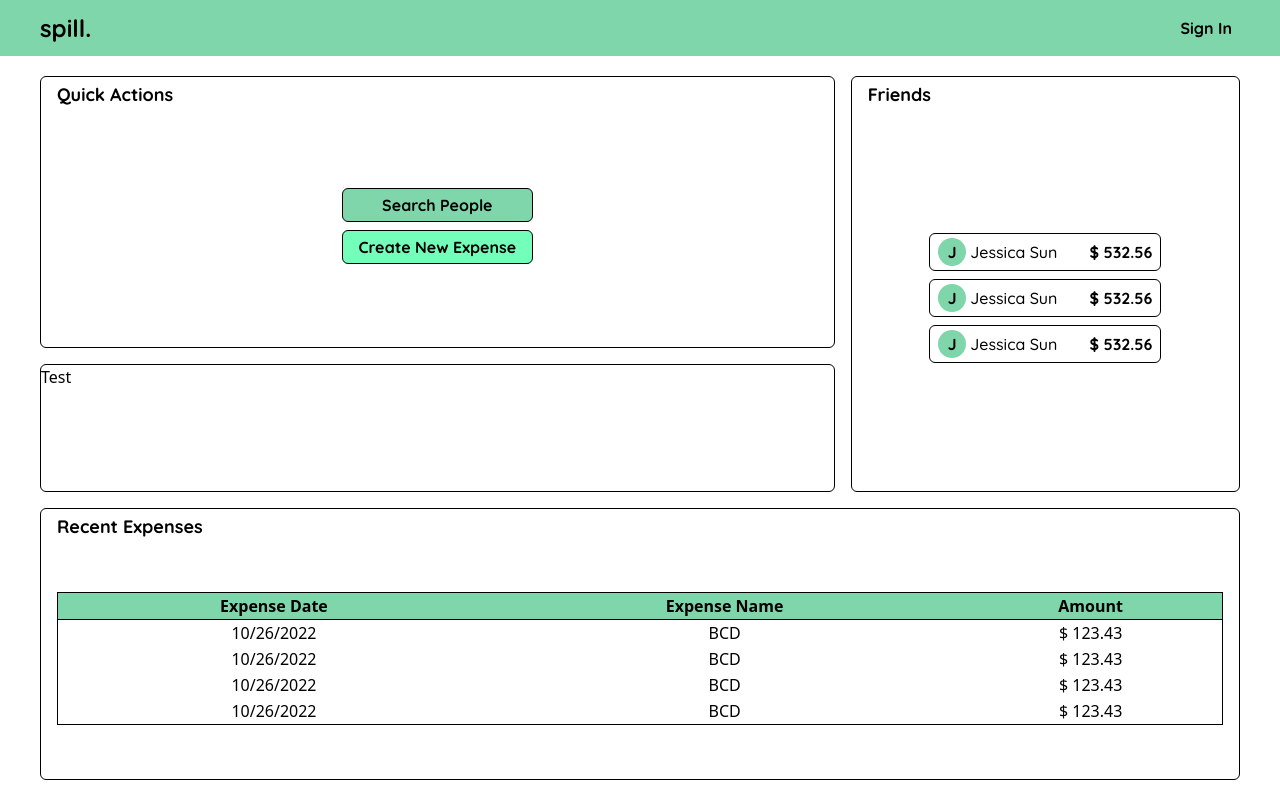
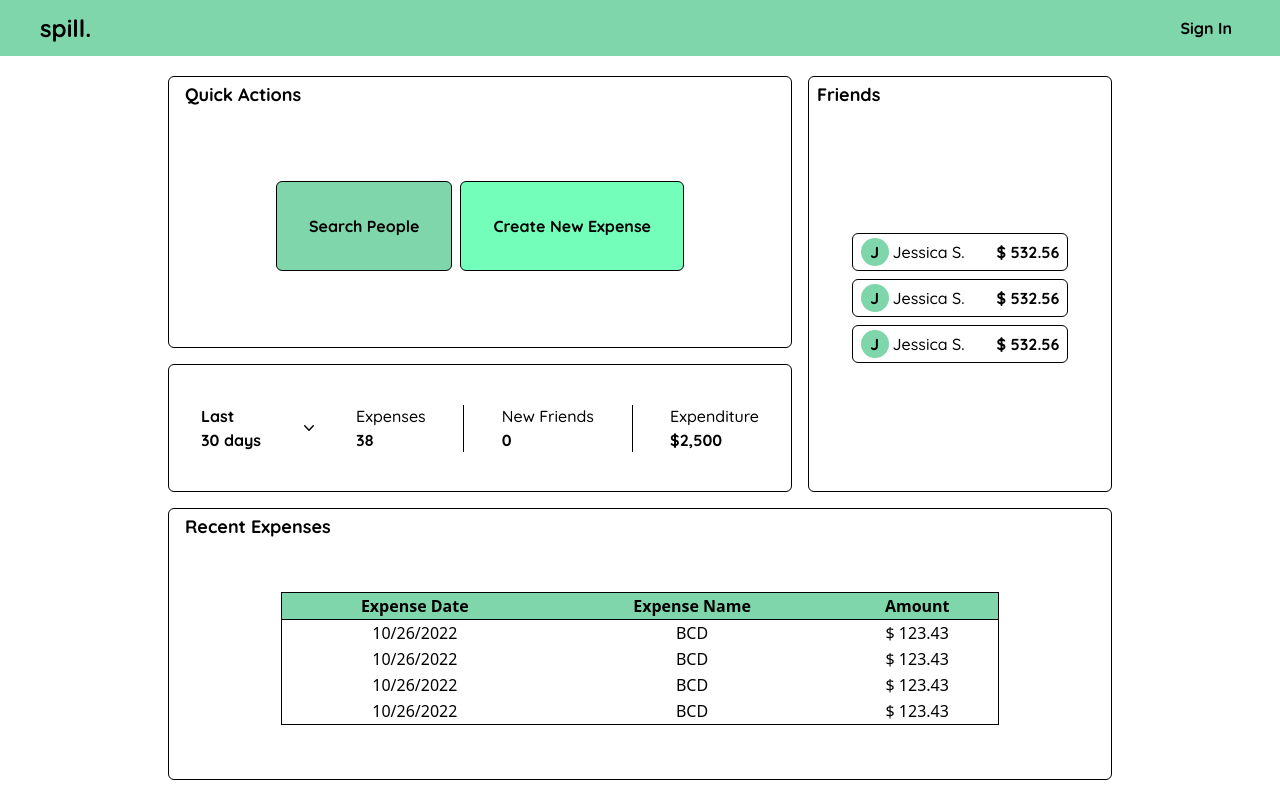
Before and after one commit to jthamrun/spill-app, a Next.js app: page /dashboard in a window 1280 px wide. Built offline with nearby package versions, Linux system fonts and the light colour scheme; no server answers.

Commit message:
finished dashboard mockup

```diff
--- a/app/dashboard/page.tsx
+++ b/app/dashboard/page.tsx
@@ -6,7 +6,7 @@ import RecentExpensesDashboard from "../../components/Dashboard/RecentExpensesDa
 
 function Dashboard() {
   return (
-    <div className="h-[90vh] xl:h-[93vh] px-10 py-5 grid grid-rows-9 md:grid-cols-3 md:grid-rows-5 gap-4 overflow-auto">
+    <div className="h-[90vh] xl:h-[93vh] px-10 py-5 grid grid-rows-9 md:grid-cols-3 md:grid-rows-5 gap-4 overflow-auto xl:max-w-5xl m-auto">
       <QuickActionsDashboard />
       <FriendsStatsDashboard />
       <QuickStatsDashboard />
--- /dev/null
+++ b/app/search/people/page.tsx
@@ -0,0 +1,7 @@
+import React from "react";
+
+function SearchPeoplePage() {
+  return <div>Test</div>;
+}
+
+export default SearchPeoplePage;
--- a/components/Dashboard/FriendsStatsDashboard.tsx
+++ b/components/Dashboard/FriendsStatsDashboard.tsx
@@ -3,7 +3,7 @@ import FriendsStatsFriend from "./FriendsStatsFriend";
 
 function FriendsStatsDashboard() {
   return (
-    <div className="border border-black row-span-5 md:col-span-1 md:row-span-3 rounded-md flex flex-col px-4 py-1">
+    <div className="border border-black row-span-5 md:col-span-1 md:row-span-3 rounded-md flex flex-col px-2 py-1">
       <h3 className="font-quicksand font-bold text-sm md:text-lg">Friends</h3>
       <div className="flex h-full">
         <div className="m-auto flex flex-col space-y-2">
--- a/components/Dashboard/FriendsStatsFriend.tsx
+++ b/components/Dashboard/FriendsStatsFriend.tsx
@@ -2,13 +2,13 @@ import React from "react";
 
 function FriendsStatsFriend() {
   return (
-    <div className="flex items-center font-quicksand  border border-black rounded-md px-2 py-1 space-x-8 min-[760px]:space-x-2 min-[911px]:space-x-8">
+    <div className="flex items-center font-quicksand cursor-pointer border border-black rounded-md px-2 py-1 space-x-8 min-[760px]:space-x-2 min-[911px]:space-x-8 group hover:bg-black hover:text-white">
       <div className="flex items-center space-x-1">
-        <div className="flex bg-base-green h-7 w-7 rounded-full justify-center items-center">
-          <h1 className="font-bold">J</h1>
+        <div className="flex bg-base-green h-7 w-7 rounded-full justify-center items-center group-hover:bg-nav-gray">
+          <h1 className="font-bold group-hover:text-black">J</h1>
         </div>
         <p className="font-medium min-[760px]:text-sm min-[911px]:text-base">
-          Jessica Sun
+          Jessica S.
         </p>
       </div>
       <p className="font-bold min-[760px]:text-sm min-[911px]:text-base">
--- a/components/Dashboard/QuickActionsDashboard.tsx
+++ b/components/Dashboard/QuickActionsDashboard.tsx
@@ -1,4 +1,5 @@
 import React from "react";
+import Link from "next/link";
 
 function QuickActionsDashboard() {
   return (
@@ -7,11 +8,17 @@ function QuickActionsDashboard() {
         Quick Actions
       </h3>
       <div className="flex h-full">
-        <div className="m-auto flex flex-col space-y-2">
-          <button className="border border-black rounded-md px-4 py-1 bg-base-green">
-            <p className="font-quicksand font-bold">Search People</p>
-          </button>
-          <button className="border border-black rounded-md px-4 py-1 bg-light-green">
+        <div className="m-auto flex flex-col space-y-2 min-[780px]:flex-row min-[780px]:space-y-0 min-[780px]:space-x-2 text-center">
+          <Link
+            href="/search/people"
+            className="border border-black rounded-md px-4 py-1 bg-base-green min-[780px]:p-8 hover:bg-black hover:text-white"
+          >
+            <button>
+              <p className="font-quicksand font-bold">Search People</p>
+            </button>
+          </Link>
+
+          <button className="border border-black rounded-md px-4 py-1 bg-light-green min-[780px]:p-8 hover:bg-black hover:text-white">
             <p className="font-quicksand font-bold">Create New Expense</p>
           </button>
         </div>
--- a/components/Dashboard/QuickStatsDashboard.tsx
+++ b/components/Dashboard/QuickStatsDashboard.tsx
@@ -1,9 +1,30 @@
 import React from "react";
+import { ChevronDownIcon } from "@heroicons/react/20/solid";
 
 function QuickStatsDashboard() {
   return (
-    <div className="hidden md:grid md:border md:border-black md:col-span-2 md:row-span-1 rounded-md">
-      Test
+    <div className="hidden md:grid md:border md:border-black md:col-span-2 md:row-span-1 rounded-md font-quicksand font-medium">
+      <div className="flex justify-between p-4 items-center xl:px-8">
+        <h3 className="font-bold">
+          Last <br />
+          30 days
+        </h3>
+        <ChevronDownIcon className="h-5" />
+        <h3 className="">
+          Expenses <br />
+          <span className="font-bold">38</span>
+        </h3>
+        <div className="w-[1px] bg-black h-1/2"></div>
+        <h3>
+          New Friends <br />
+          <span className="font-bold">0</span>
+        </h3>
+        <div className="w-[1px] bg-black h-1/2"></div>
+        <h3>
+          Expenditure <br />
+          <span className="font-bold">$2,500</span>
+        </h3>
+      </div>
     </div>
   );
 }
--- a/components/Dashboard/RecentExpensesDashboard.tsx
+++ b/components/Dashboard/RecentExpensesDashboard.tsx
@@ -7,7 +7,7 @@ function RecentExpensesDashboard() {
       <h3 className="font-quicksand font-bold text-sm md:text-lg">
         Recent Expenses
       </h3>
-      <div className="flex h-full">
+      <div className="flex h-full md:px-24">
         <table className="m-auto w-full text-center border border-black">
           <thead className="bg-base-green border-y border-black">
             <tr>
--- a/components/Dashboard/RecentExpensesRow.tsx
+++ b/components/Dashboard/RecentExpensesRow.tsx
@@ -2,7 +2,7 @@ import React from "react";
 
 function RecentExpensesRow() {
   return (
-    <tr>
+    <tr className="cursor-pointer hover:bg-black hover:text-white">
       <td>
         <p>10/26/2022</p>
       </td>
--- a/components/Nav/NavigationAvatar.tsx
+++ b/components/Nav/NavigationAvatar.tsx
@@ -9,7 +9,6 @@ type Props = {
 };
 
 function NavigationAvatar({ session }: Props) {
-
   if (session)
     return (
       <div className="hidden md:flex">
--- a/components/Nav/NavigationOptions.tsx
+++ b/components/Nav/NavigationOptions.tsx
@@ -1,6 +1,8 @@
 "use client";
 import { unstable_getServerSession } from "next-auth";
 import React, { useState, useRef, useEffect } from "react";
+import { signIn, signOut } from "next-auth/react";
+import Link from "next/link";
 
 type Props = {
   session: Awaited<ReturnType<typeof unstable_getServerSession>>;
@@ -40,9 +42,11 @@ function NavigationOptions({ session }: Props) {
           <h1 className="transition duration-150 hover:underline hover:underline-offset-4 cursor-pointer">
             Friends
           </h1>
+          <Link href="/search/people">
             <h1 className="transition duration-150 hover:underline hover:underline-offset-4 cursor-pointer">
               Search People
             </h1>
+          </Link>
         </div>
 
         <button
@@ -76,7 +80,7 @@ function NavigationOptions({ session }: Props) {
           }`}
           ref={sideBarRef}
         >
-          <div className="flex flex-col space-y-5 items-start ml-12">
+          <div className="flex flex-col space-y-5 items-start ml-12 font-bold font-quicksand">
             <button>
               <p className="transition duration-150 hover:underline hover:underline-offset-4 cursor-pointer text-sm">
                 Create Expense
@@ -92,14 +96,19 @@ function NavigationOptions({ session }: Props) {
                 Friends
               </p>
             </button>
+            <Link href="/search/people">
               <button>
                 <p className="transition duration-150 hover:underline hover:underline-offset-4 cursor-pointer text-sm">
                   Search People
                 </p>
               </button>
+            </Link>
           </div>
-          <button className="ml-12 mt-5">
-            <p className="transition duration-150 hover:underline hover:underline-offset-4 cursor-pointer text-sm">
+          <button
+            className="ml-12 mt-5"
+            onClick={() => signOut({ callbackUrl: "/" })}
+          >
+            <p className="transition duration-150 hover:underline hover:underline-offset-4 cursor-pointer text-sm font-bold font-quicksand">
               Sign Out
             </p>
           </button>
@@ -140,7 +149,7 @@ function NavigationOptions({ session }: Props) {
         }`}
         ref={sideBarRef}
       >
-        <button className="ml-12">
+        <button className="ml-12" onClick={() => signIn()}>
           <p className="transition duration-150 hover:underline hover:underline-offset-4 cursor-pointer text-sm font-bold">
             Sign In
           </p>
```
Lines whose indentation alone changed are shown as unchanged.
